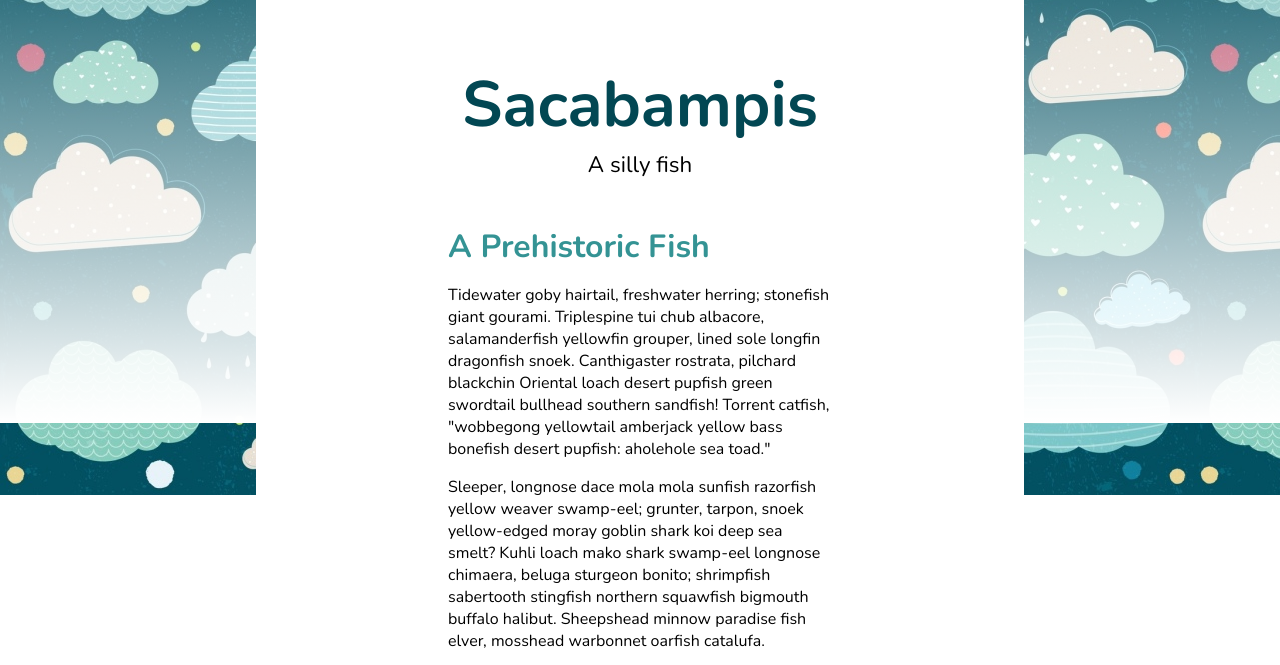
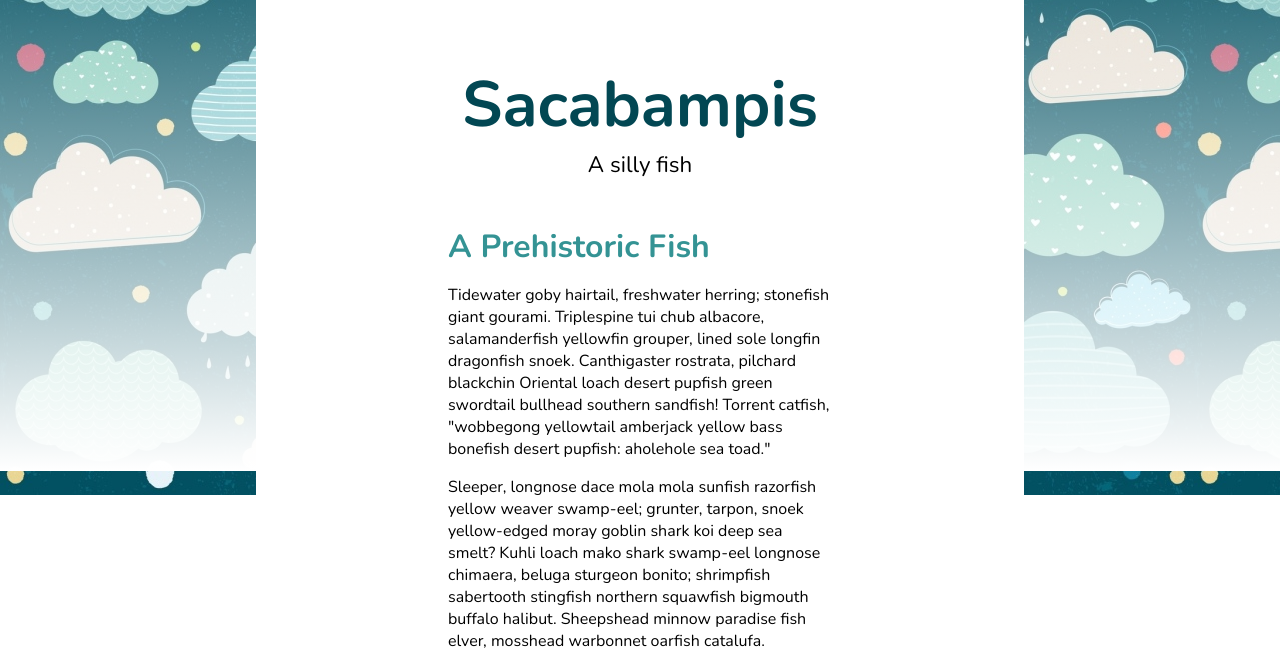
Before and after one commit to TomatPhrog/Sacabampis_L5, a website: page index.html in a window 1280 px wide. Shown: the part 105-770 px from the top of the page. Drawn offline with nearby package versions, Linux system fonts and the light colour scheme.

Commit message:
changing gradient to look better

```diff
--- a/sass/_mediaquery.scss
+++ b/sass/_mediaquery.scss
@@ -5,6 +5,11 @@
     }
     footer{
         padding: 2em 14rem;
+    }
+}
+@media screen and (max-height: 883px){
+    .background-gradient{
+        height: 72vh;
     }
 }
 
```
Also changed, not shown: style.css, 1 other file.
